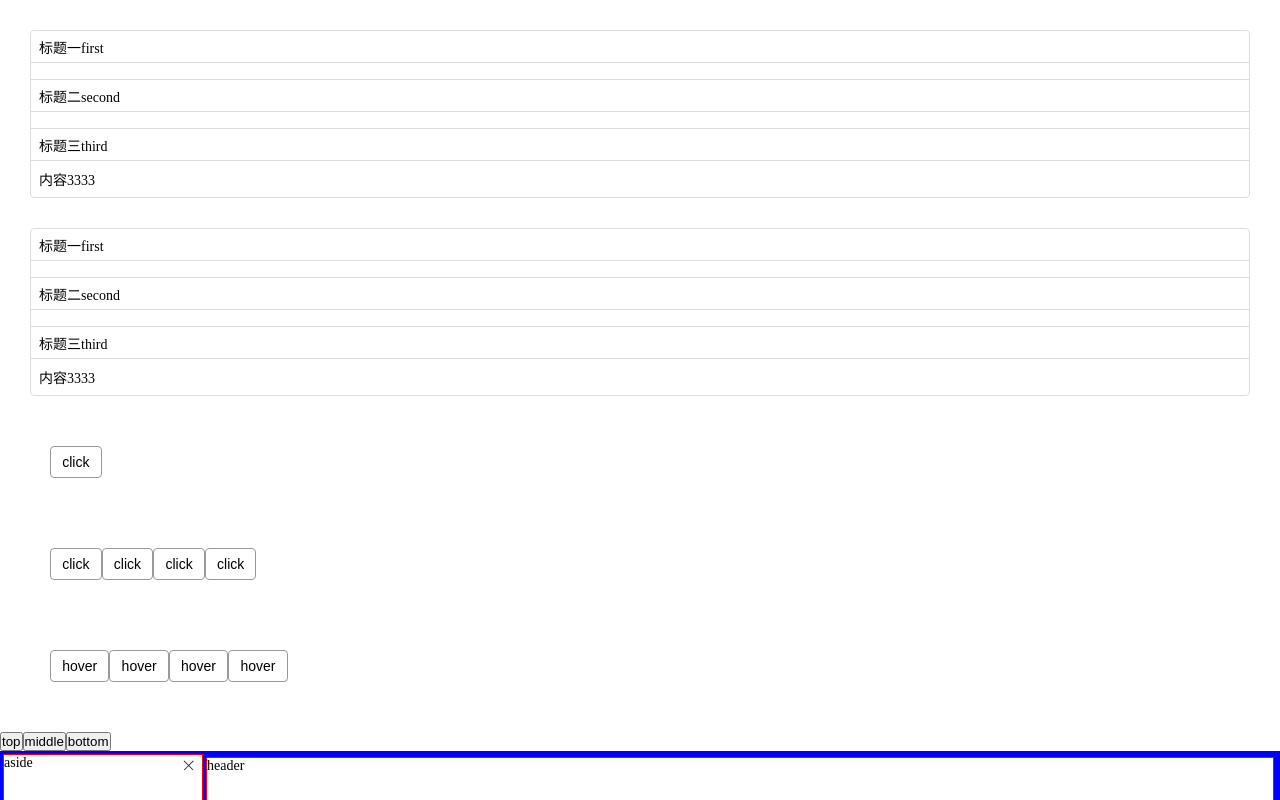
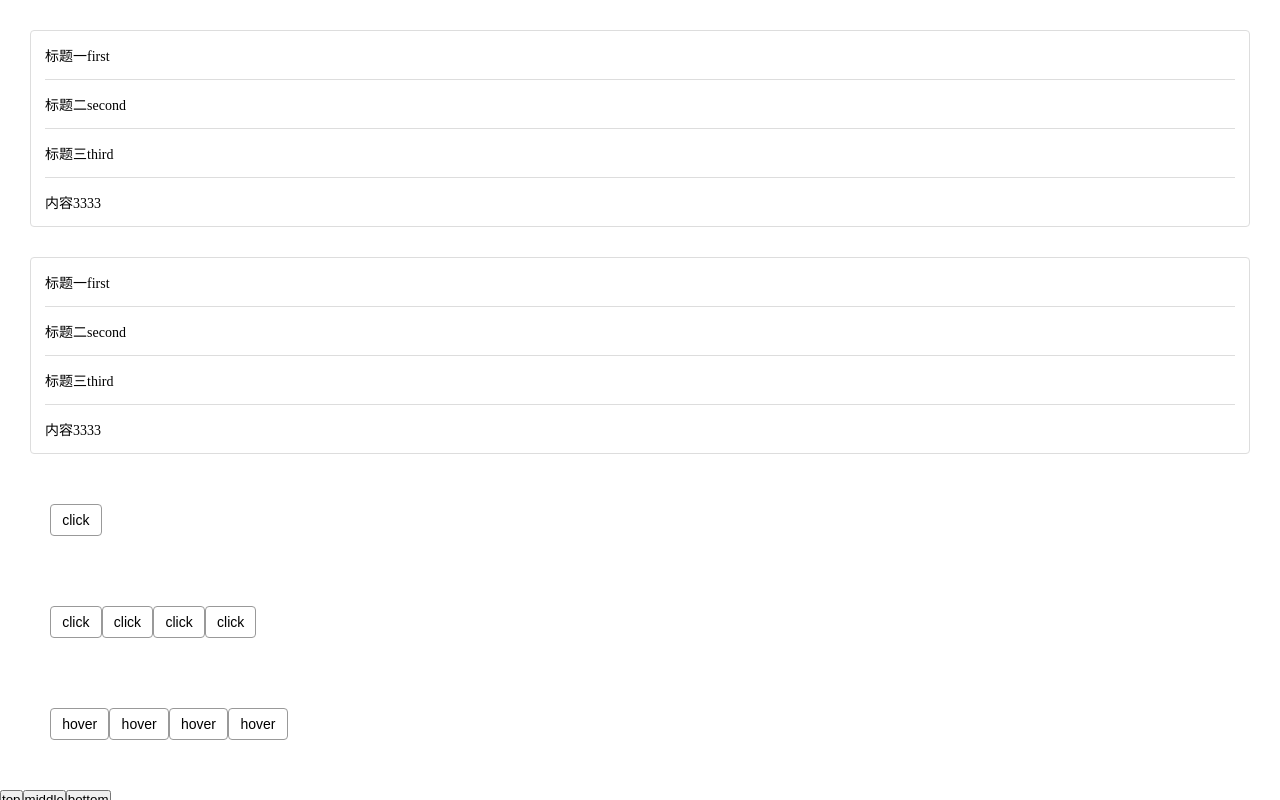
Before and after one commit to haxiedaimala/vue-wheels, a Vue app: page / in a window 1280 px wide. Shown: the top 800 px of the page. Built offline with nearby package versions, Linux system fonts and the light colour scheme.

Commit message:
增加样式

```diff
--- a/src/components/GCollapse.vue
+++ b/src/components/GCollapse.vue
@@ -41,8 +41,8 @@ const toggleCollapse = (value: string) => {
       <div class="gulu-collapse-title" @click="toggleCollapse(c.props.name)">
         {{ c.props.title }}
       </div>
-      <div class="gulu-collapse-content">
-        <component :is="c" v-if="props.visible.indexOf(c.props.name)>=0"/>
+      <div class="gulu-collapse-content" :class="{visible:props.visible.indexOf(c.props.name)>=0}">
+        <component :is="c"/>
       </div>
     </div>
   </div>
@@ -57,24 +57,41 @@ $border-raiuds: 4px;
   border-radius: $border-raiuds;
 
   .gulu-collapse {
+    padding: 0 1em;
+
     &-title {
       min-height: 32px;
       display: flex;
       align-items: center;
-      padding: 0 8px;
+      padding: 1em 0;
       border-bottom: 1px solid $grey;
       cursor: pointer;
     }
 
     &-content {
-      padding: 8px;
-      border-bottom: 1px solid $grey;
+      width: 100%;
+      height: 0;
+      overflow: hidden;
+      transition: all 250ms;
 
+      &.visible {
+        border-bottom: 1px solid $grey;
+        padding: 1em 0;
+        height: auto;
+      }
     }
 
     &:last-child {
+      .gulu-collapse-title {
+        border-bottom: none;
+      }
+
       .gulu-collapse-content {
         border-bottom: none;
+
+        &.visible {
+          border-top: 1px solid $grey;
+        }
       }
     }
   }
```
